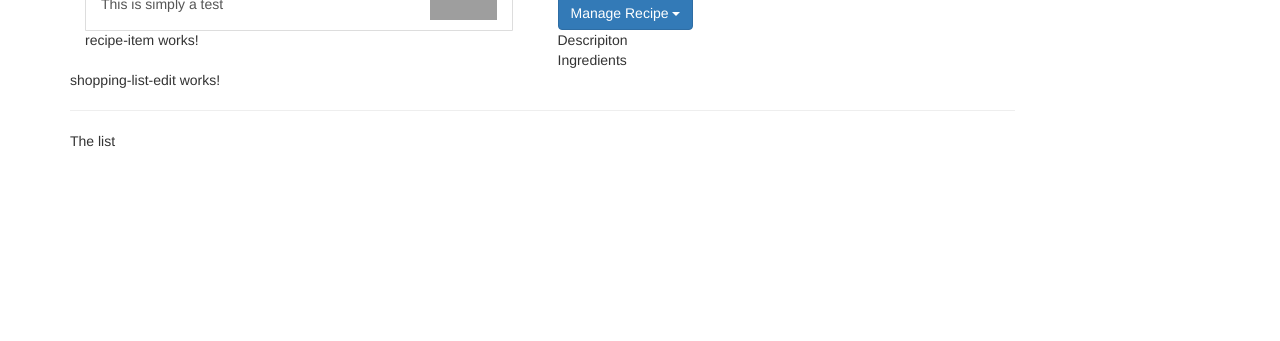
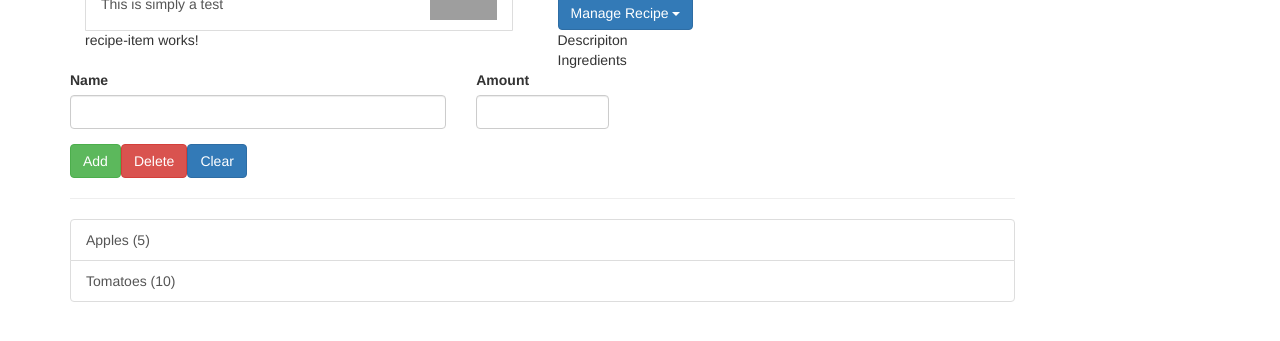
Before and after one commit to nikolatrajkovicITS/ngShoppingList, an Angular app: page / in a window 1280 px wide. Shown: the part 147-488 px from the top of the page. Built offline with nearby package versions, Linux system fonts and the light colour scheme; grey boxes are pictures that could not be loaded.

Commit message:
Added Shopping list edit section and new model.

```diff
--- /dev/null
+++ b/src/app/shared/ingredient.model.ts
@@ -0,0 +1,4 @@
+
+export class Ingredient {
+    constructor(public name: string, public amount: number) { }
+}
--- a/src/app/shopping-list/shopping-list-edit/shopping-list-edit.component.html
+++ b/src/app/shopping-list/shopping-list-edit/shopping-list-edit.component.html
@@ -1,3 +1,23 @@
-<p>
-  shopping-list-edit works!
-</p>
+<div class="row">
+  <div class="col-xs-12">
+    <form>
+      <div class="row">
+        <div class="col-sm-5 form-group">
+            <label for="name">Name</label>
+            <input type="text" id="name" class="form-control">
+        </div>
+        <div class="col-sm-2 form-group">
+          <label for="amount">Amount</label>
+          <input type="number" id="amount" class="form-control">
+        </div>
+      </div>
+      <div class="row">
+        <div class="col-xs-12">
+          <button class="btn btn-success" type="submit">Add</button>
+          <button class="btn btn-danger" type="button">Delete</button>
+          <button class="btn btn-primary" type="button">Clear</button>
+        </div>
+      </div>
+    </form>
+  </div>
+</div>
--- a/src/app/shopping-list/shopping-list.component.html
+++ b/src/app/shopping-list/shopping-list.component.html
@@ -2,6 +2,15 @@
   <div class="col-xs-10">
     <app-shopping-list-edit></app-shopping-list-edit>
     <hr>
-    <p>The list</p>
+    <ul class="list-group">
+      <a
+         href="#"
+         class="list-group-item"
+         style="cursor: pointer"
+         *ngFor="let ingredient of ingredients"
+         >
+           {{ ingredient.name }} ({{ ingredient.amount }})
+        </a>
+    </ul>
   </div>
 </div>
--- a/src/app/shopping-list/shopping-list.component.ts
+++ b/src/app/shopping-list/shopping-list.component.ts
@@ -1,3 +1,4 @@
+import { Ingredient } from '../shared/ingredient.model';
 import { Component, OnInit } from '@angular/core';
 
 @Component({
@@ -6,6 +7,10 @@
   styleUrls: ['./shopping-list.component.css']
 })
 export class ShoppingListComponent implements OnInit {
+  ingredients: Ingredient[] = [
+    new Ingredient('Apples', 5),
+    new Ingredient('Tomatoes', 10)
+  ];
 
   constructor() { }
 
```
